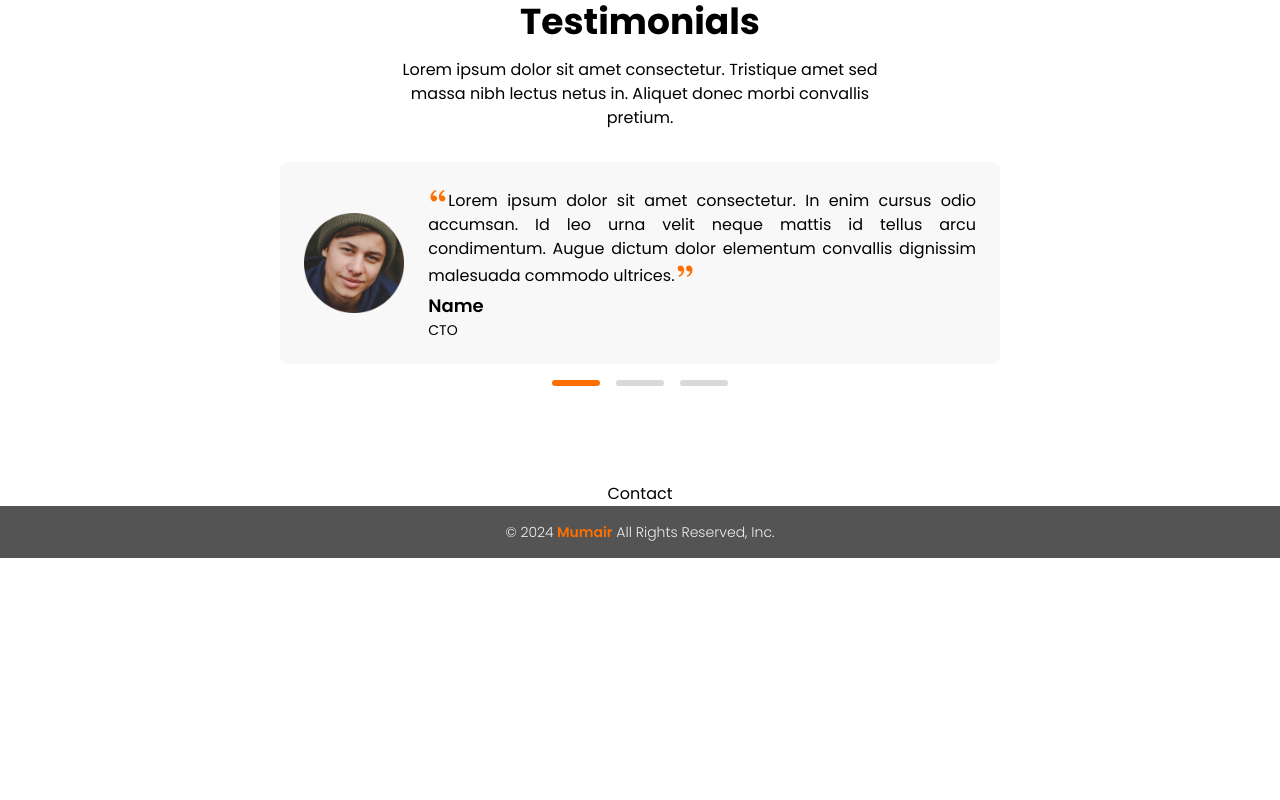
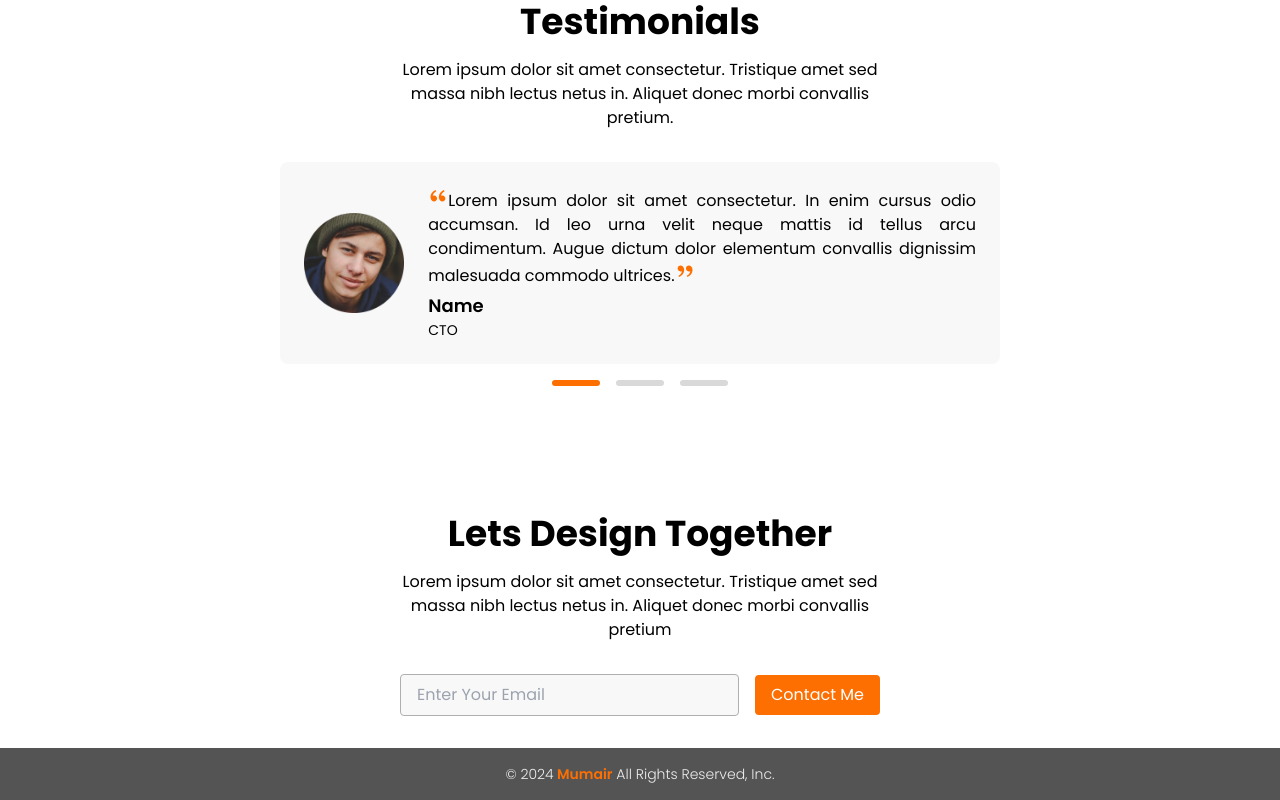
Before and after one commit to amankashyap004/vista-reflection-portfolio, a Next.js app: page / in a window 1280 px wide. Shown: the part 2304-3104 px from the top of the page. Before the commit the page ends 2862 px from the top, so only its background shows below. Built offline with nearby package versions, Linux system fonts and the light colour scheme.

Commit message:
create: contact section

```diff
--- a/src/components/home/Contact.tsx
+++ b/src/components/home/Contact.tsx
@@ -1,8 +1,38 @@
-import React from 'react';
+import React from "react";
+import Button from "../ui/Button";
 
 const Contact: React.FC = () => {
   return (
-    <div>Contact</div>
+    <div className="flex justify-center items-center w-full">
+      <div className="container px-4 lg:px-40 py-2 lg:py-8 flex justify-center items-center w-full">
+        <div className="flex flex-col justify-between items-center w-full gap-8">
+          <section className="flex justify-center items-center w-full">
+            <div className="flex flex-col justify-center items-center gap-2 lg:gap-4 w-full lg:w-1/2">
+              <h1 className="font-bold text-2xl lg:text-4xl">
+                Lets Design Together
+              </h1>
+              <p className="text-sm lg:text-base leading-relaxed text-center">
+                Lorem ipsum dolor sit amet consectetur. Tristique amet sed massa
+                nibh lectus netus in. Aliquet donec morbi convallis pretium
+              </p>
+            </div>
+          </section>
+          <section className="w-full lg:w-1/2">
+            <form className="flex flex-col lg:flex-row justify-center items-center gap-2 lg:gap-4 w-full">
+              <input
+                type="email"
+                placeholder="Enter Your Email"
+                className="bg-[#F8F8F8] text-black border border-[#AFAFAF] px-4 py-2 rounded w-full"
+              />
+              <Button
+                text="Contact Me"
+                className="text-nowrap w-full lg:w-auto"
+              />
+            </form>
+          </section>
+        </div>
+      </div>
+    </div>
   );
 };
 
```
